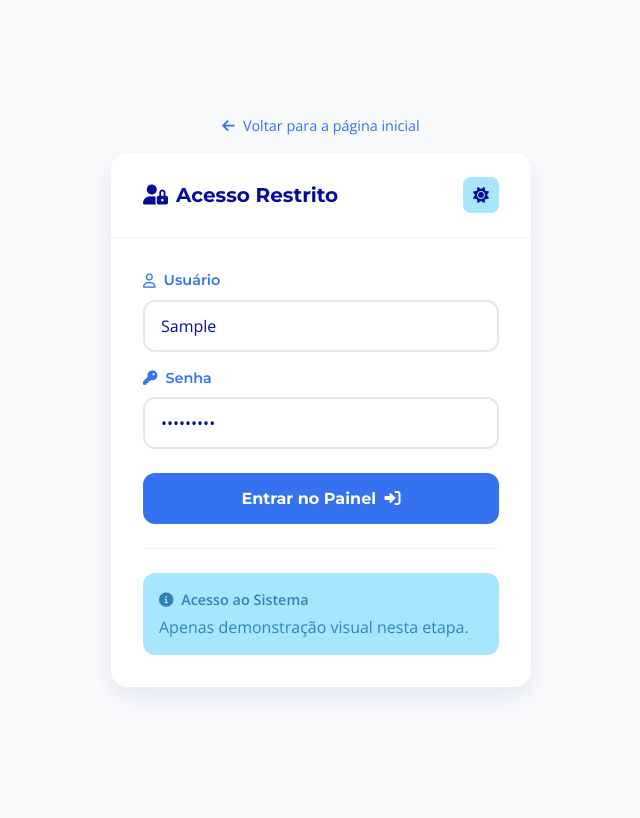
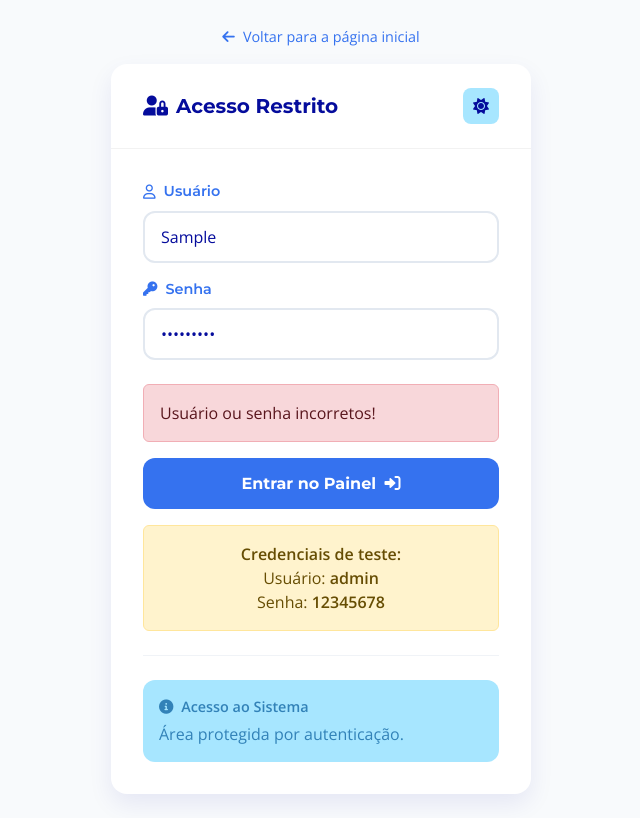
Before and after one commit to Kaue903/Sprint_fase1, a plain HTML site: page frontend/views/login.html in a window 1280 px wide. Both pictures are taken after typing "Sample", "Sample123" into the empty fields and a click on the button "Entrar no Painel". Shown: the whole page, without its empty margins (319-959 px from the left). Drawn offline with nearby package versions, Linux system fonts and the light colour scheme.

Commit message:
login corrigido

```diff
--- a/frontend/views/login.html
+++ b/frontend/views/login.html
@@ -16,6 +16,7 @@
 <body class="min-vh-100 d-flex align-items-center justify-content-center py-4 px-3">
 
     <main class="login-wrapper w-100" style="max-width: 420px;">
+
         <div class="text-center mb-3">
             <a href="index.html" class="back-link d-inline-flex align-items-center gap-2">
                 <i class="fas fa-arrow-left"></i> Voltar para a página inicial
@@ -23,6 +24,7 @@
         </div>
 
         <section class="card login-card border-0">
+
             <div class="card-header">
                 <div class="d-flex align-items-center justify-content-between">
                     <span class="header-title d-flex align-items-center gap-2">
@@ -46,26 +48,48 @@
             </div>
 
             <div class="card-body">
-                <form id="loginForm" onsubmit="event.preventDefault(); alert('Na Fase 2 isso fará o login no Backend!');">
+
+                <form id="loginForm">
+
                     <div class="mb-3">
                         <label class="form-label d-flex align-items-center gap-2" for="username">
                             <i class="far fa-user"></i> Usuário
                         </label>
-                        <input type="text" class="form-control" id="username" placeholder="Digite seu usuário" required>
+                        <input
+                            type="text"
+                            class="form-control"
+                            id="username"
+                            placeholder="Digite seu usuário"
+                            required
+                        >
                     </div>
 
                     <div class="mb-4">
                         <label class="form-label d-flex align-items-center gap-2" for="password">
                             <i class="fas fa-key"></i> Senha
                         </label>
-                        <input type="password" class="form-control" id="password" placeholder="Digite sua senha" required>
+                        <input
+                            type="password"
+                            class="form-control"
+                            id="password"
+                            placeholder="Digite sua senha"
+                            required
+                        >
                     </div>
 
-                    <div id="erroLogin" class="alert mb-3 d-none" role="alert"></div>
+                    <div id="erroLogin" class="alert alert-danger mb-3 d-none" role="alert"></div>
 
                     <button type="submit" class="btn btn-login w-100">
                         Entrar no Painel <i class="fas fa-sign-in-alt ms-1"></i>
                     </button>
+
+                    <!-- Aviso com usuário e senha -->
+                    <div class="alert alert-warning mt-3 text-center" role="alert">
+                        <strong>Credenciais de teste:</strong><br>
+                        Usuário: <b>admin</b><br>
+                        Senha: <b>12345678</b>
+                    </div>
+
                 </form>
 
                 <hr class="form-divider my-4">
@@ -74,8 +98,9 @@
                     <p class="info-title mb-1">
                         <i class="fas fa-info-circle me-1"></i> Acesso ao Sistema
                     </p>
-                    <p class="mb-0">Apenas demonstração visual nesta etapa.</p>
+                    <p class="mb-0">Área protegida por autenticação.</p>
                 </div>
+
             </div>
         </section>
     </main>
@@ -83,18 +108,48 @@
     <script src="https://cdn.jsdelivr.net/npm/bootstrap@5.3.8/dist/js/bootstrap.bundle.min.js" crossorigin="anonymous"></script>
 
     <script>
+        // Alternar tema
         (() => {
             const html = document.documentElement;
             const toggle = document.getElementById('themeToggle');
 
-            html.setAttribute('data-theme', localStorage.getItem('theme') ?? 'light');
+            html.setAttribute(
+                'data-theme',
+                localStorage.getItem('theme') ?? 'light'
+            );
 
             toggle.addEventListener('click', () => {
-                const next = html.getAttribute('data-theme') === 'light' ? 'dark' : 'light';
+                const next =
+                    html.getAttribute('data-theme') === 'light'
+                        ? 'dark'
+                        : 'light';
+
                 html.setAttribute('data-theme', next);
                 localStorage.setItem('theme', next);
             });
         })();
+
+        // Sistema de login
+        document
+            .getElementById("loginForm")
+            .addEventListener("submit", function(event) {
+                event.preventDefault();
+
+                const usuario = document.getElementById("username").value.trim();
+                const senha = document.getElementById("password").value.trim();
+                const erroLogin = document.getElementById("erroLogin");
+
+                const usuarioCorreto = "admin";
+                const senhaCorreta = "12345678";
+
+                if (usuario === usuarioCorreto && senha === senhaCorreta) {
+                    localStorage.setItem("logado", "true");
+                    window.location.href = "dashboard.html";
+                } else {
+                    erroLogin.textContent = "Usuário ou senha incorretos!";
+                    erroLogin.classList.remove("d-none");
+                }
+            });
     </script>
 
 </body>
```
